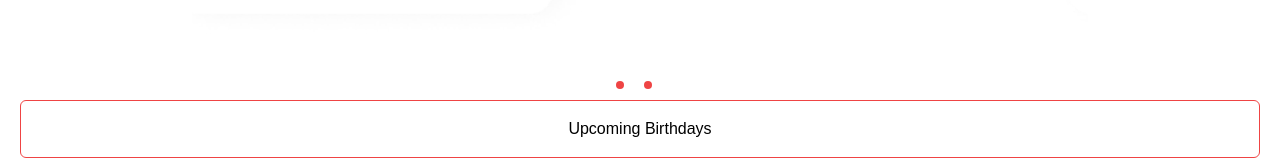
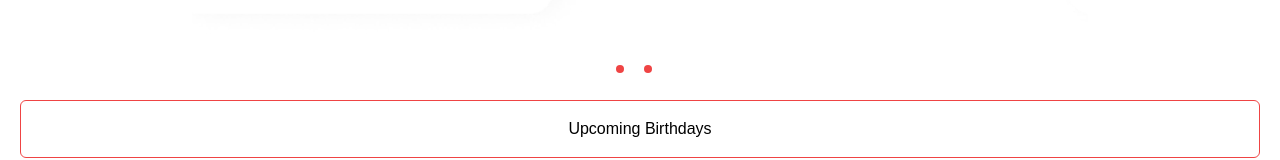
Before and after one commit to SrijaAdhya12/assignment, a React (Vite) app in the folder client/: page / in a window 1280 px wide. Shown: the part 2881-3041 px from the top of the page. Built offline with nearby package versions, Linux system fonts and the light colour scheme.

Commit message:
fix: birthday carausal

```diff
--- a/client/src/components/BirthdayCarousel.jsx
+++ b/client/src/components/BirthdayCarousel.jsx
@@ -13,7 +13,7 @@ const BirthdayCarousel = () => {
         centerPadding: '0px',
         className: 'center',
         customPaging: () => (
-            <div className="w-2 h-2 rounded-full bg-red-500 mt-4"></div>
+            <div className="w-2 h-2 rounded-full bg-red-500"></div>
         ),
     };
 
```
